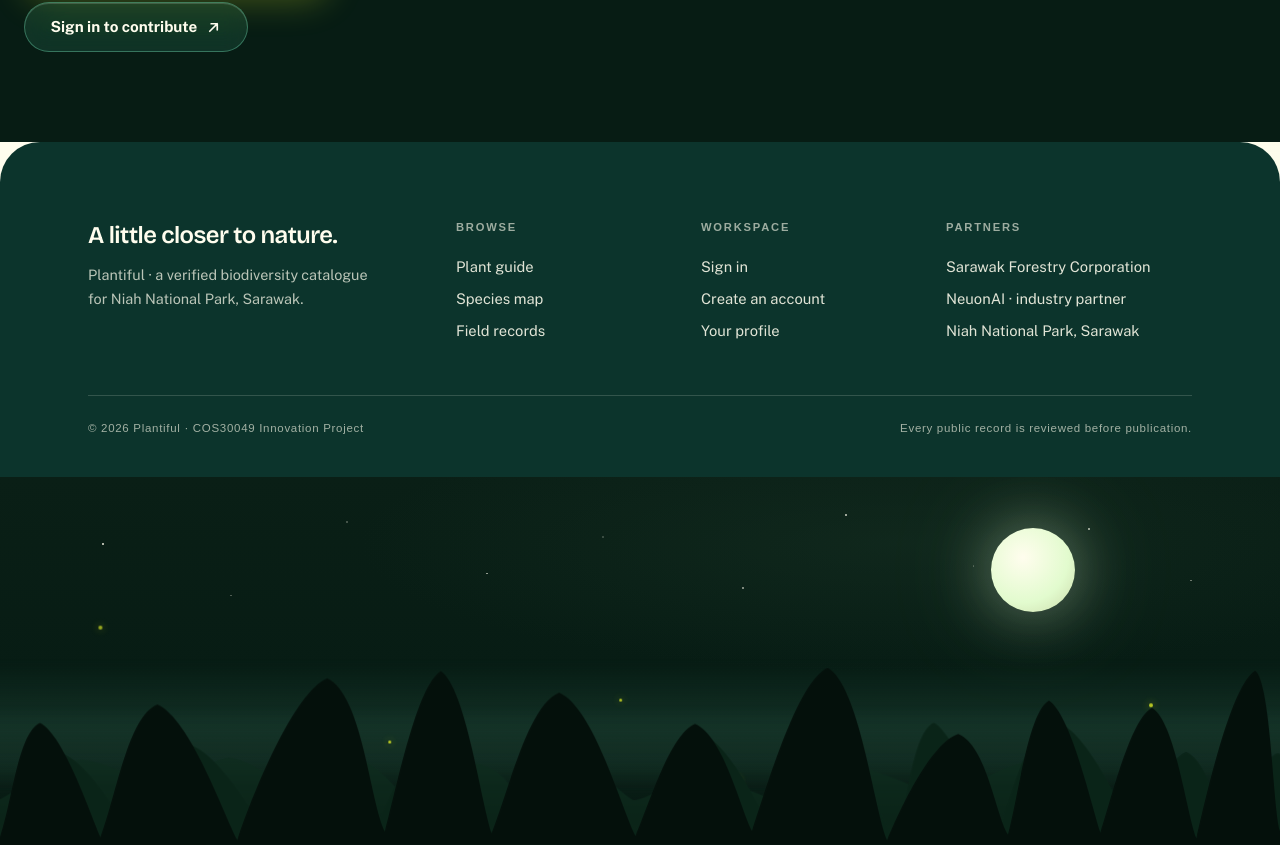
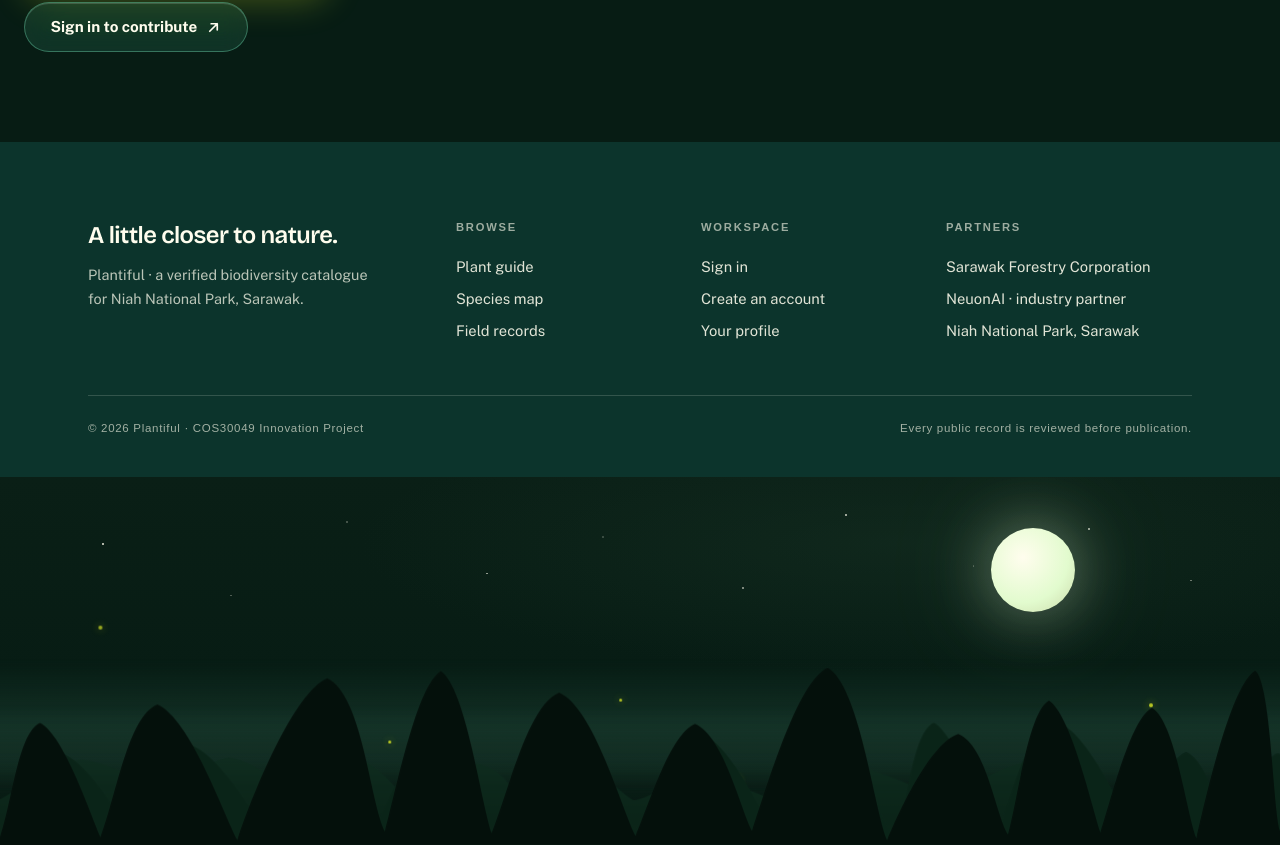
Before and after one commit to Basilagas21/COS30049_InnovationProject_Plantiful, a Next.js app in the folder web/: page / in a window 1280 px wide. Shown: the part 1927-2772 px from the top of the page. Built offline with nearby package versions, Linux system fonts and the light colour scheme; no server answers; the database is empty; a web font is replaced by a local one.

Commit message:
fix(web): square the footer top where it meets the dark close on the homepage

```diff
--- a/web/src/app/globals.css
+++ b/web/src/app/globals.css
@@ -267,6 +267,7 @@ body:has(.home-canopy) .brand img { filter: brightness(1.7) saturate(1.3); }
 
 /* ===== Full-height footer ===== */
 .site-footer--full { background: var(--footer); color: var(--footer-text); padding: 0; border-radius: 2.5rem 2.5rem 0 0; overflow: hidden; }
+body:has(.home-close) .site-footer--full { border-radius: 0; }
 .footer-top { padding: clamp(3rem, 6vw, 5rem) 0 2.5rem; }
 .footer-grid { display: grid; grid-template-columns: 1.6fr 1fr 1fr 1.2fr; gap: 2.5rem; }
 .footer-brand p:first-child { font-family: var(--font-bricolage), var(--font-public), sans-serif; }
```
